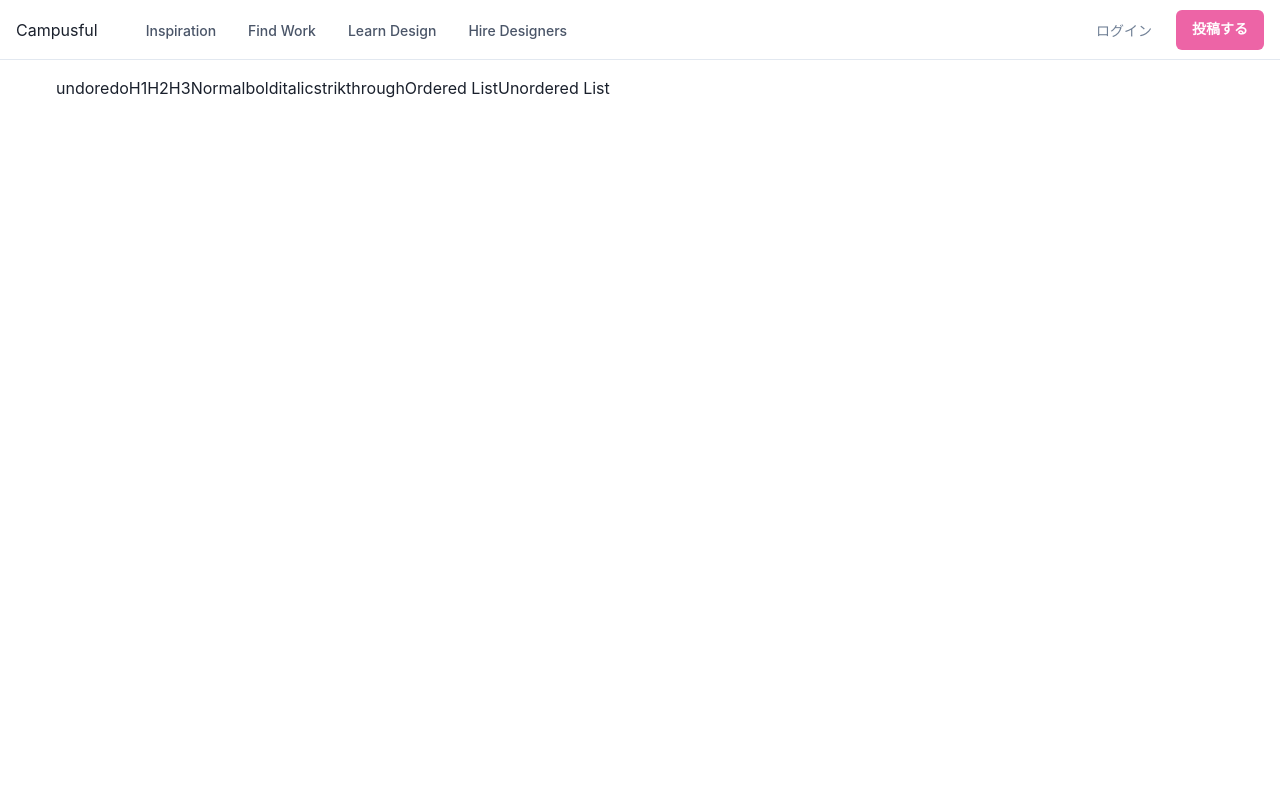
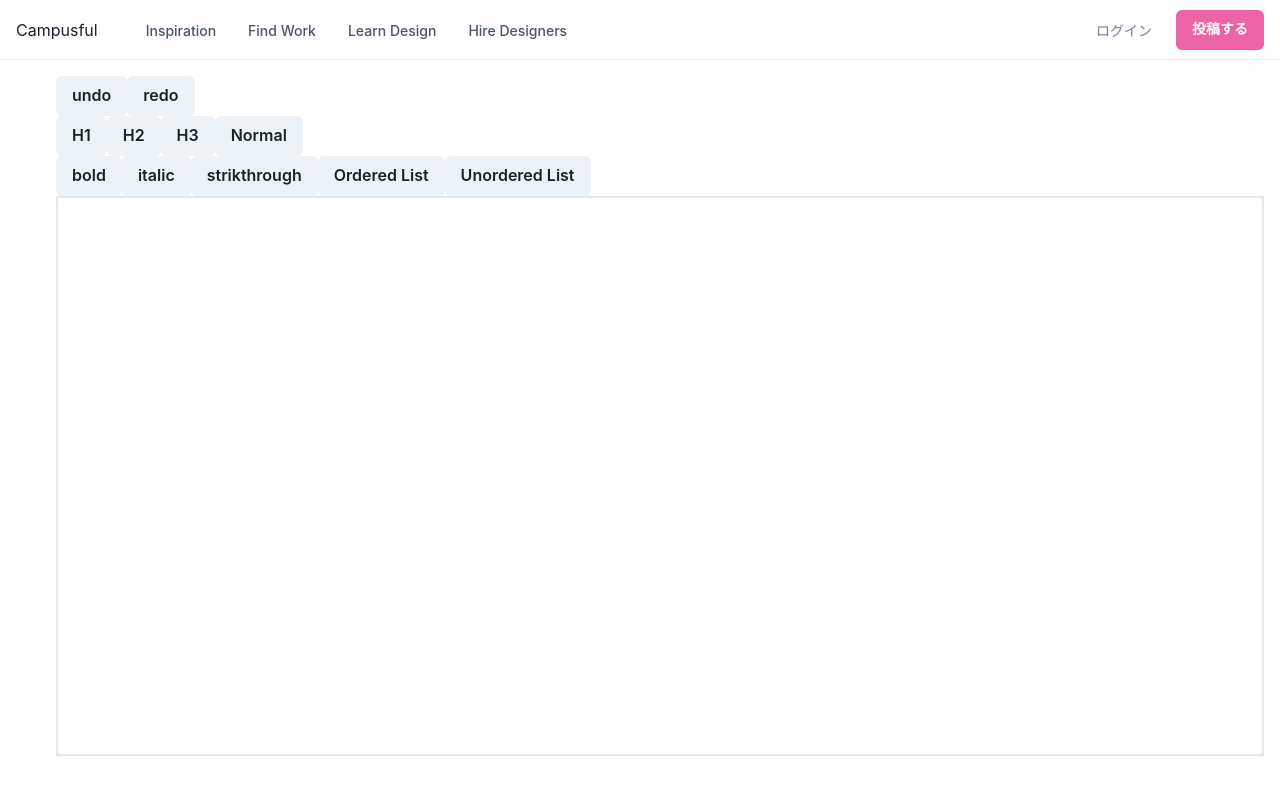
Before and after one commit to michiokoyama/campusful, a React (Create React App) app in the folder web/frontend/: page /articles/post in a window 1280 px wide. Shown: the top 794 px of the page. Built offline with nearby package versions, Linux system fonts and the light colour scheme.

Commit message:
Fix: ボタンが動作するように修正する

```diff
--- a/web/frontend/src/pages/articles/post/routes/Post.tsx
+++ b/web/frontend/src/pages/articles/post/routes/Post.tsx
@@ -7,6 +7,25 @@ import {
 } from 'draft-js';
 import 'draft-js/dist/Draft.css';
 import { Header } from '../../../../components/common/Header';
+import {
+  Box,
+  Button,
+  Flex,
+} from '@chakra-ui/react';
+
+const InlineButtons = [
+  {type: "BOLD", text: "bold"},
+  {type: "ITALIC", text: "italic"},
+  {type: "STRIKETHROUGH", text: "strikthrough"},
+]
+
+const BlockStyleButtons = [
+  {type: "header-one", text: "H1"},
+  {type: "header-two", text: "H2"},
+  {type: "header-three", text: "H3"},
+  {type: "unstyled", text: "Normal"},
+]
+
 
 const TextEditor = () => {
   const [editorState, setEditorState] = useState(() => EditorState.createEmpty())
@@ -20,7 +39,7 @@ const TextEditor = () => {
     return "not-handled";
   };
 
-  const handleTogggleClick = (e: React.MouseEvent, inlineStyle: string) => {
+  const handleToggleClick = (e: React.MouseEvent, inlineStyle: string) => {
     e.preventDefault();
     setEditorState(RichUtils.toggleInlineStyle(editorState, inlineStyle));
   };
@@ -32,30 +51,37 @@ const TextEditor = () => {
 
   return (
     <>
-      <button
+      <Button
         disabled={editorState.getUndoStack().size <= 0}
         onMouseDown={() => setEditorState(EditorState.undo(editorState))}>
         undo
-      </button>
-      <button
+      </Button>
+      <Button
         disabled={editorState.getRedoStack().size <= 0}
         onMouseDown={() => setEditorState(EditorState.redo(editorState))}>
         redo
-      </button>
-      <button className='RichEditor-styleButton' onMouseDown={(e) => handleBlockClick(e, "header-one")}>H1</button>
-      <button onMouseDown={(e) => handleBlockClick(e, "header-two")}>H2</button>
-      <button onMouseDown={(e) => handleBlockClick(e, "header-three")}>H3</button>
-      <button onMouseDown={(e) => handleBlockClick(e, "unstyled")}>Normal</button>
-      <button onMouseDown={(e) => handleTogggleClick(e, "BOLD")}>bold</button>
-      <button onMouseDown={(e) => handleTogggleClick(e, "ITALIC")}>italic</button>
-      <button onMouseDown={(e) => handleTogggleClick(e, "STRIKETHROUGH")}>strikthrough</button>
-      <button onMouseDown={(e) => handleBlockClick(e, "ordered-list-item")}>Ordered List</button>
-      <button onMouseDown={(e) => handleBlockClick(e, "unordered-list-item")}>Unordered List</button>
-      <Editor editorState={editorState} onChange={setEditorState} handleKeyCommand={handleKeyCommand} />
+      </Button>
+      <Flex>
+      {BlockStyleButtons.map(button => {
+        return <Button onMouseDown={(e) => handleBlockClick(e, button.type)}>{button.text}</Button>
+      })}
+      </Flex>
+      <Flex>
+      {InlineButtons.map(button => {
+        return <Button onMouseDown={(e) => handleToggleClick(e, button.type)}>{button.text}</Button>
+      })}
+      <Button onMouseDown={(e) => handleBlockClick(e, "ordered-list-item")}>Ordered List</Button>
+      <Button onMouseDown={(e) => handleBlockClick(e, "unordered-list-item")}>Unordered List</Button>
+      </Flex>
+      <Box
+        borderWidth='2px'
+        height='70vh'
+      >
+        <Editor editorState={editorState} onChange={setEditorState} handleKeyCommand={handleKeyCommand} />
+      </Box>
     </>
   );
 }
-
 
 export const Post = () => {
   return (
```
